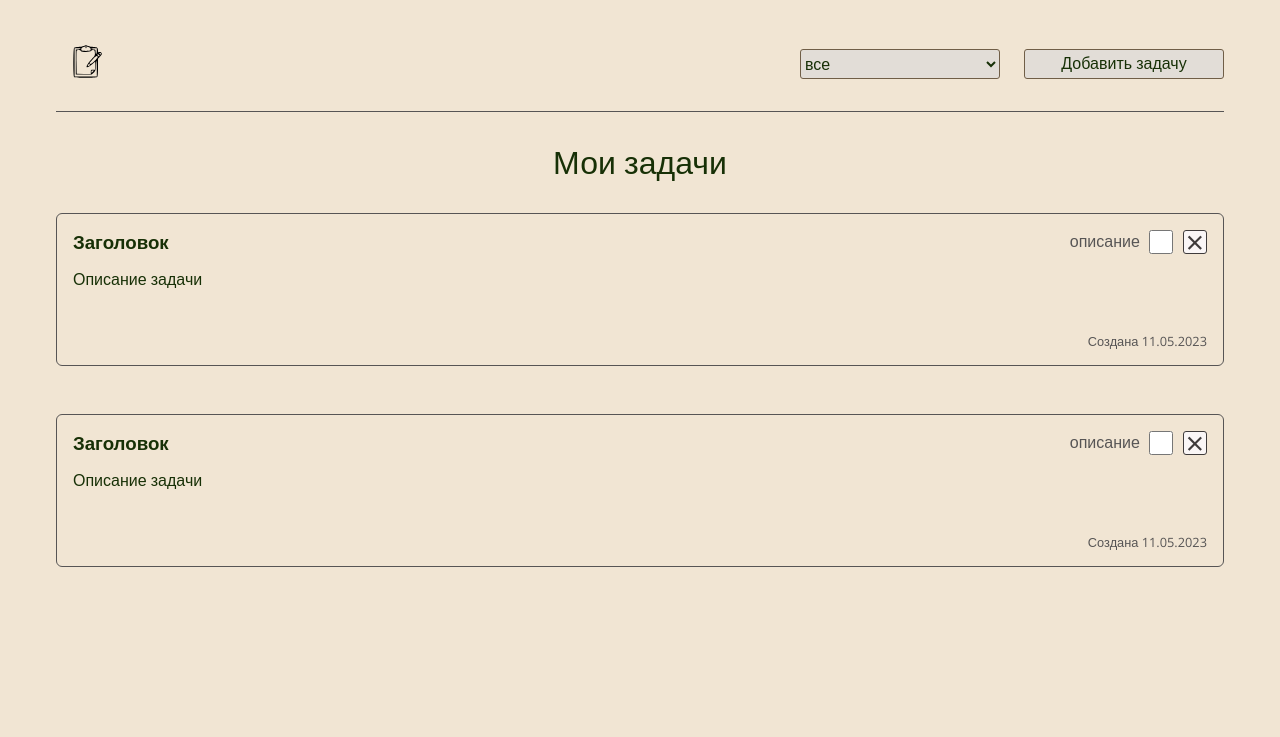
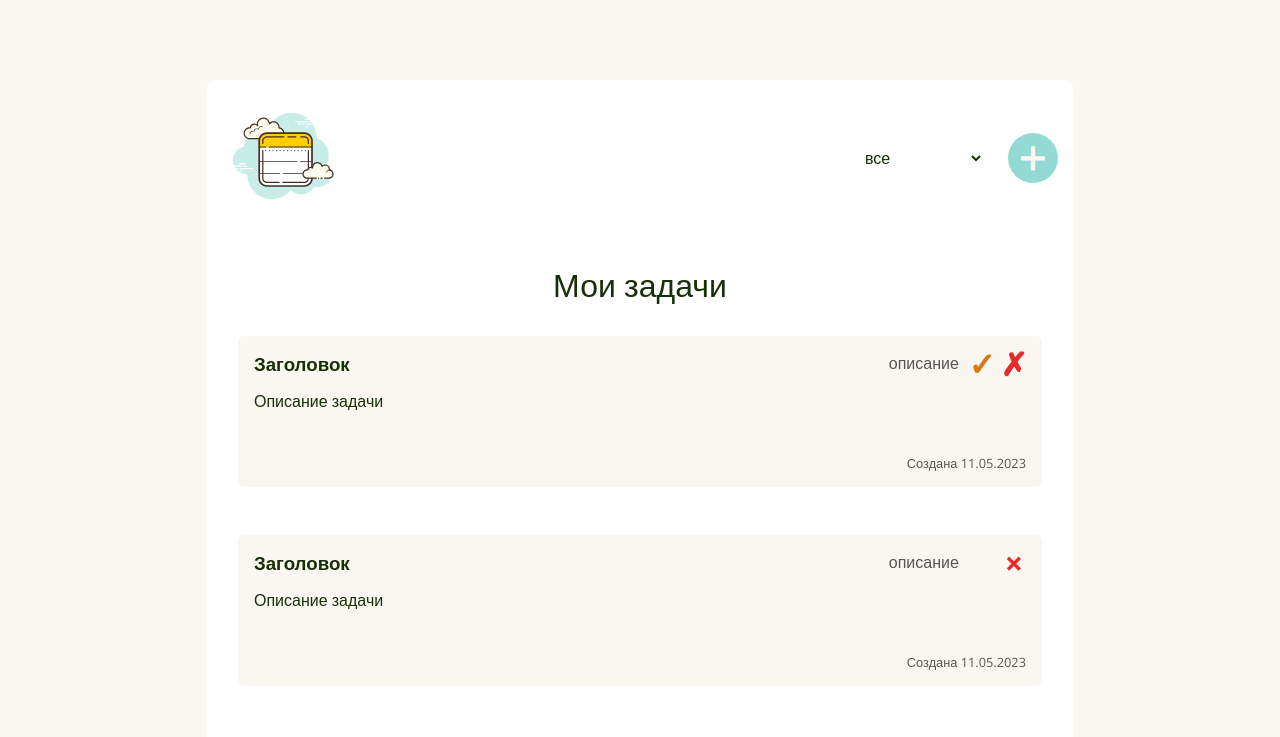
Before and after one commit to olesyakrayanskaya/todo-list-js, a plain HTML site: page index.html in a window 1280 px wide. Drawn offline with nearby package versions, Linux system fonts and the light colour scheme.

Commit message:
стили

```diff
--- a/css/add.css
+++ b/css/add.css
@@ -1,48 +1,51 @@
 .add {
   padding: 1.5rem;
-  border: 1px solid #575555;
   border-radius: 6px;
-  margin-bottom: 2rem;
   display: none;
   flex-direction: column;
   align-items: flex-start;
   justify-content: flex-start;
   gap: 1.5rem;
   animation: move ease-out 0.1s 1;
+  background-color: #ffffff;
 }
 
 .add__input {
   width: 100%;
   height: 2.5rem;
   border-radius: inherit;
-  border: 1px solid #575555;
   padding: 0.5rem 1rem;
-  background-color: #ecf0e7;
+  background-color: rgb(250, 247, 243);
+  border: none;
 }
 
 .add__textarea {
   width: 100%;
   resize: vertical;
   border-radius: inherit;
-  border: 1px solid #575555;
   padding: 0.5rem 1rem;
-  background-color: #ecf0e7;
+  background-color: rgb(250, 247, 243);
+  border: none;
 }
 
 .add__btn {
-  border: 1px solid #705e47;
-  background-color: #e2ddd7;
-  border-radius: 3px;
+  border: none;
+  background-color: rgb(148, 218, 212);
+  border-radius: 50%;
+  width: 50px;
+  height: 50px;
+  font-size: 50px;
+  font-weight: 600;
+  transition: all 0.4s;
   display: flex;
   justify-content: center;
   align-items: center;
-  width: 25%;
-  height: 30px;
+  color:rgb(250, 247, 243);
   transition: all 0.4s;
 }
 
 .add__btn:hover {
-  background-color: #d8d2c9;
+  background-color: rgb(243, 218, 76);
 }
 
 @keyframes move {
@@ -60,9 +63,3 @@
   }
 
 }
-
-@media (max-width: 420px) {
-  .add__btn {
-    width: 100%;
-  }
-}
--- a/css/base.css
+++ b/css/base.css
@@ -20,9 +20,10 @@ html {
 body {
   height: auto;
   min-height: 100%;
-  background-color: #f1e5d3;
+  background-color: rgb(250, 247, 243);
   display: flex;
   flex-direction: column;
+  justify-content: center;
   align-items: center;
   font-family: "Open Sans", Arial, Helvetica, sans-serif;
   color: #173006;
@@ -39,10 +40,11 @@ body {
 }
 
 .container {
-  max-width: 1200px;
+  max-width: 900px;
   width: 100%;
   padding: 1rem;
   flex: 1 0 auto;
+  margin-top: 4rem;
 }
 
 :active,
@@ -56,3 +58,11 @@ select {
   cursor: pointer;
   color: #173006;
 }
+
+@media (max-width: 600px) {
+
+  .container {
+    margin-top: 0;
+  }
+
+}
--- a/css/header.css
+++ b/css/header.css
@@ -2,9 +2,9 @@
   display: flex;
   justify-content: space-between;
   align-items: center;
-  border-bottom: 1px solid #575555;
-  padding: 1rem 0;
-  margin-bottom: 2rem;
+  padding: 1rem;
+  background-color: #ffffff;
+  border-radius: 12px 12px 0 0;
 }
 
 .header__actions {
@@ -16,22 +16,27 @@
 }
 
 .header__sort {
-  border: 1px solid #705e47;
-  background-color: #e2ddd7;
-  border-radius: 3px;
-  width: 200px;
-  height: 30px;
+  border: none;
+  background-color: transparent;
+  position: relative;
 }
 
 .header__btn {
-  border: 1px solid #705e47;
-  background-color: #e2ddd7;
-  border-radius: 3px;
-  width: 200px;
-  height: 30px;
+  border: none;
+  background-color: rgb(148, 218, 212);
+  border-radius: 50%;
+  width: 50px;
+  height: 50px;
+  font-size: 50px;
+  font-weight: 600;
+  transition: all 0.4s;
+  display: flex;
+  justify-content: center;
+  align-items: center;
+  color:rgb(250, 247, 243);
   transition: all 0.4s;
 }
 
 .header__btn:hover {
-  background-color: #d8d2c9;
+  background-color: rgb(243, 218, 76);
 }
--- a/css/task.css
+++ b/css/task.css
@@ -4,11 +4,11 @@
   justify-content: center;
   align-items: flex-start;
   padding: 1rem;
-  border: 1px solid #575555;
   border-radius: 6px;
   margin-bottom: 3rem;
   width: 100%;
   gap: 1rem;
+  background-color: rgb(250, 247, 243);
 }
 
 .task__header {
@@ -31,12 +31,36 @@
   align-items: center;
   flex-wrap: nowrap;
   gap: 0.6rem;
+  position: relative;
 }
 
 .task__check {
   width: 1.5rem;
   height: 1.5rem;
   cursor: pointer;
+  opacity: 0;
+}
+
+.task__label {
+  width: 1.5rem;
+  height: 1.5rem;
+  cursor: pointer;
+  font-size: 2rem;
+  font-weight: 700;
+  display: flex;
+  justify-content: center;
+  align-items: center;
+  border: none;
+  background-color: transparent;
+  color: #d67b13;
+  position: absolute;
+  right: 2rem;
+  z-index: 400;
+  pointer-events: none;
+}
+
+.task__check:checked + .task__label {
+  color: #39991c;
 }
 
 .task__footer {
@@ -69,19 +93,16 @@
   width: 1.5rem;
   height: 1.5rem;
   font-size: 2rem;
-  font-weight: 300;
+  font-weight: 700;
   display: flex;
   justify-content: center;
   align-items: center;
-  border: 1px solid #3f3b3b;
-  background-color: #faf6f6;
-  color: #3f3b3b;
-  border-radius: 3px;
+  border: none;
+  background-color: transparent;
+  color: #e72a2a;
   transition: all 0.4s linear;
 }
 
 .task__btn-del:hover {
-  border: 1px solid #c53737;
-  background-color: #e2aeae;
-  color: #c53737;
+  transform: scale(1.3);
 }
--- a/css/tasks.css
+++ b/css/tasks.css
@@ -1,3 +1,14 @@
+.tasks {
+  display: flex;
+  flex-direction: column;
+  align-items: center;
+  justify-content: flex-start;
+  background-color: #ffffff;
+  min-height: 50vh;
+  border-radius: 0 0 12px 12px;
+  padding: 2rem;
+}
+
 .tasks__title {
   margin: 0 auto;
   text-align: center;
@@ -12,6 +23,7 @@
   align-items: center;
   justify-content: flex-start;
   list-style: none;
+  width: 100%;
 }
 
 @media (max-width: 420px) {
--- a/index.html
+++ b/index.html
@@ -18,10 +18,10 @@
                 <div class="logo">
                     <img
                         class="logo__img"
-                        src="./assets/images/task.svg"
+                        src="./assets/images/notes.svg"
                         alt="картинка логотипа"
-                        width="60"
-                        height="60"
+                        width="120"
+                        height="120"
                     />
                 </div>
                 <div class="header__actions">
@@ -35,7 +35,7 @@
                         </option>
                     </select>
                     <button class="header__btn" id="add-task-form">
-                        Добавить задачу
+                        &#43;
                     </button>
                 </div>
             </header>
@@ -59,7 +59,7 @@
                     cols="30"
                     rows="10"
                 ></textarea>
-                <button class="add__btn" id="add-task">Добавить</button>
+                <button class="add__btn" id="add-task">&#43;</button>
             </div>
             <main class="tasks">
                 <h1 class="tasks__title">Мои задачи</h1>
@@ -73,11 +73,17 @@
                                     class="task__check"
                                     type="checkbox"
                                     name="done"
+                                    id="done"
                                 />
-                                <button class="task__btn-del">&times;</button>
+                                <label class="task__label" for="done"
+                                    >&#10003;</label
+                                >
+                                <button class="task__btn-del">&#10007;</button>
                             </div>
                         </header>
-                        <p class="task__description" style="display: block;">Описание задачи</p>
+                        <p class="task__description" style="display: block">
+                            Описание задачи
+                        </p>
                         <footer class="task__footer">
                             <span class="task__date">Создана 11.05.2023</span>
                         </footer>
@@ -95,7 +101,9 @@
                                 <button class="task__btn-del">&times;</button>
                             </div>
                         </header>
-                        <p class="task__description" style="display: block;">Описание задачи</p>
+                        <p class="task__description" style="display: block">
+                            Описание задачи
+                        </p>
                         <footer class="task__footer">
                             <span class="task__date">Создана 11.05.2023</span>
                         </footer>
```
Also changed, not shown: assets/images/notes.svg (added), assets/images/select-active.svg (added), assets/images/select-down.svg (added), assets/images/task.svg (deleted).
